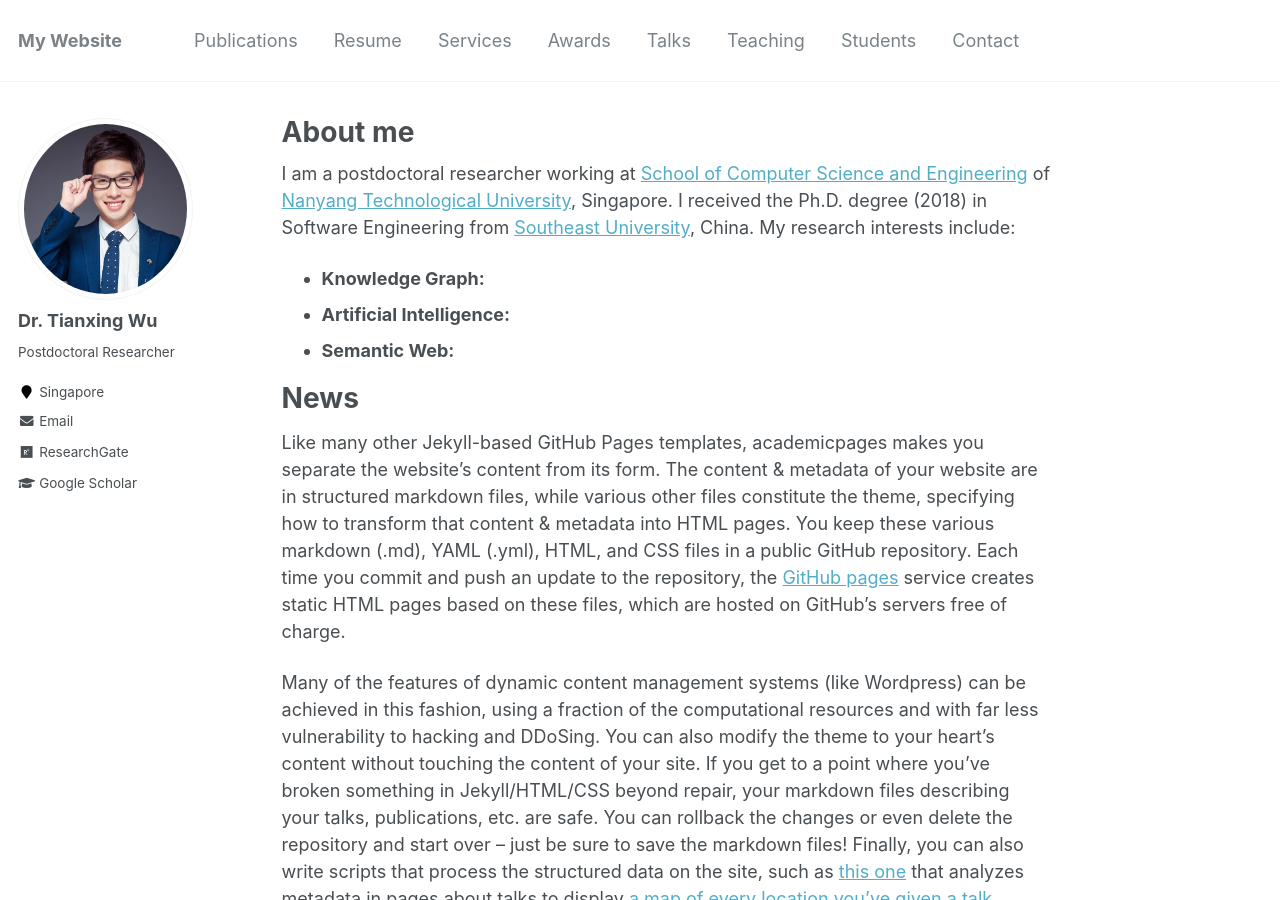
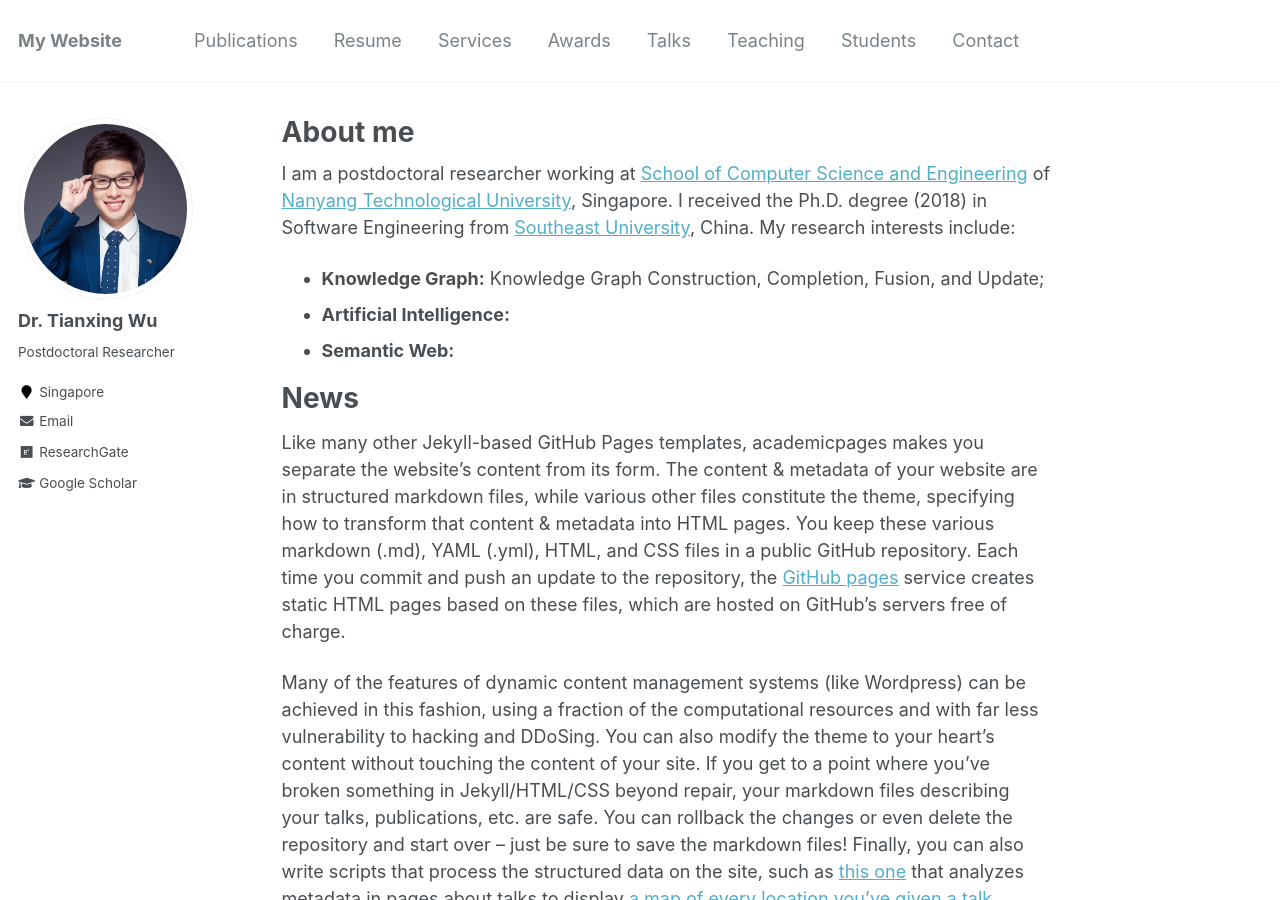
Before and after one commit to tianxing-wu/tianxing-wu.github.io, a Jekyll site: the page built from _pages/about.md, in a window 1280 px wide and 900 px high. Built offline with Jekyll 4.4.1, drawn with Linux system fonts in a browser that asks for light colours.

Commit message:
site update

```diff
--- a/_pages/about.md
+++ b/_pages/about.md
@@ -9,7 +9,7 @@ redirect_from:
 ---
 
 I am a postdoctoral researcher working at [School of Computer Science and Engineering](http://scse.ntu.edu.sg) of [Nanyang Technological University](https://www.ntu.edu.sg), Singapore. I received the Ph.D. degree (2018) in Software Engineering from [Southeast University](https://www.seu.edu.cn), China. My research interests include:
-* **Knowledge Graph:**
+* **Knowledge Graph:** Knowledge Graph Construction, Completion, Fusion, and Update;
 * **Artificial Intelligence:**
 * **Semantic Web:**
 
```
Also changed, not shown: 1 other file.
